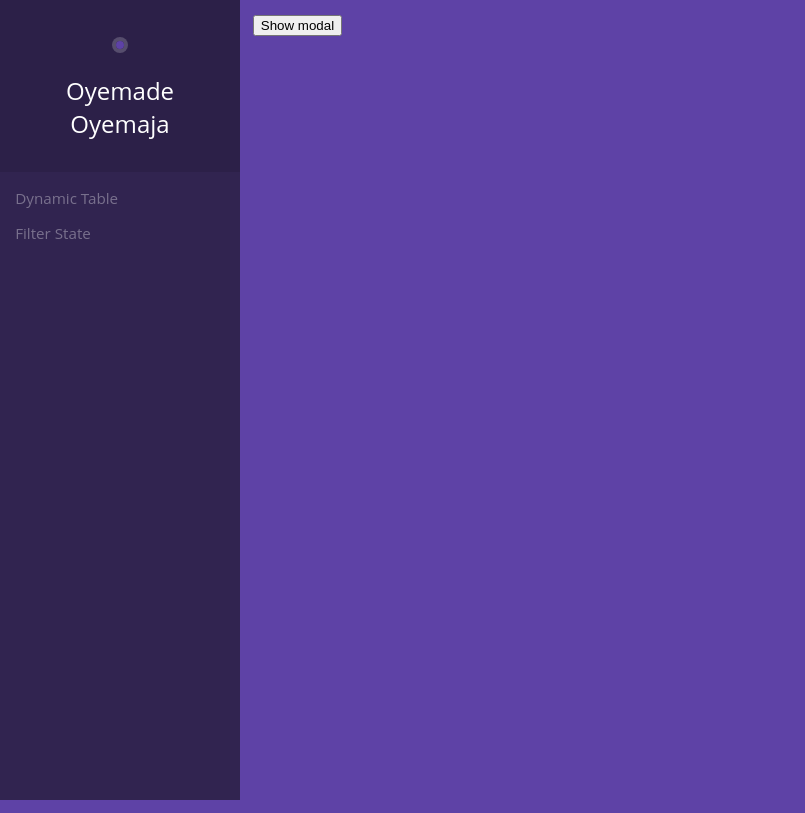
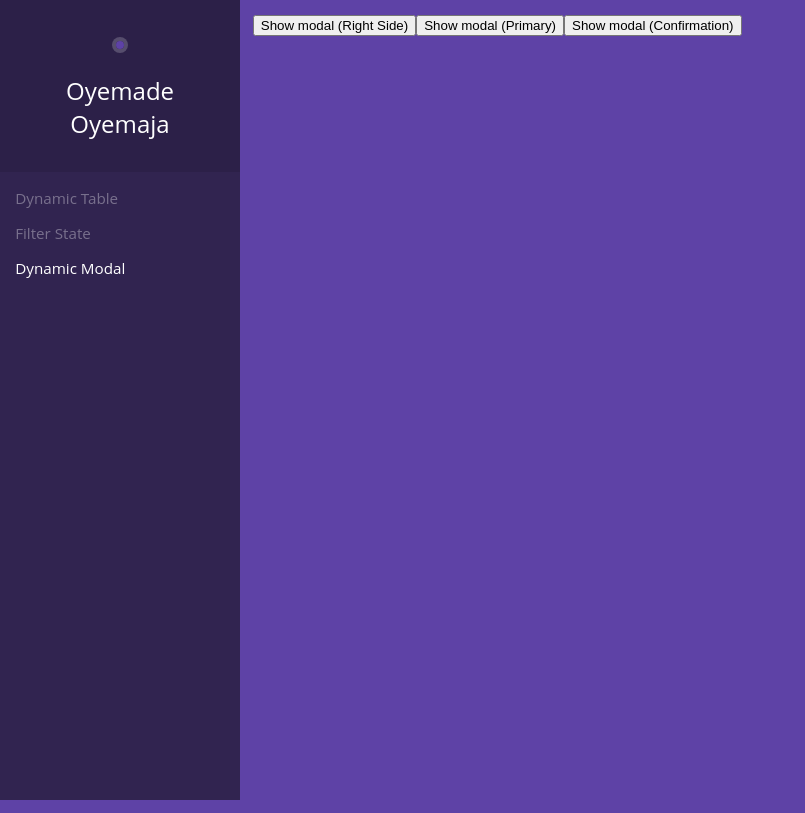
Before and after one commit to Oyemade/ng-sandbox, an Angular app: page /dynamicModal in a window 1280 px wide. Shown: the whole page, without its empty margins (0-805 px from the left). Built offline with nearby package versions, Linux system fonts and the light colour scheme.

Commit message:
feature: dynamic modal buttons

```diff
--- a/src/app/app.component.html
+++ b/src/app/app.component.html
@@ -13,9 +13,14 @@
         >Dynamic Table</a
       >
     </li>
-    <li tabindex="0">
+    <li tabindex="1">
       <a routerLinkActive="active" [routerLink]="['filterState']"
         >Filter State</a
+      >
+    </li>
+    <li tabindex="1">
+      <a routerLinkActive="active" [routerLink]="['dynamicModal']"
+        >Dynamic Modal</a
       >
     </li>
   </ul>
--- a/src/app/dynamic-modal/modals/modals.component.html
+++ b/src/app/dynamic-modal/modals/modals.component.html
@@ -1,4 +1,12 @@
-<button (click)="showModal = !showModal">Show modal</button>
+<button (click)="showModal = true; modalData.modalType = 'right-side'">
+  Show modal (Right Side)
+</button>
+<button (click)="showModal = true; modalData.modalType = 'primary'">
+  Show modal (Primary)
+</button>
+<button (click)="showModal = true; modalData.modalType = 'confirmation'">
+  Show modal (Confirmation)
+</button>
 
 <app-dynamic-modal
   *ngIf="showModal"
--- a/src/app/dynamic-modal/modals/modals.component.ts
+++ b/src/app/dynamic-modal/modals/modals.component.ts
@@ -11,14 +11,14 @@ export class ModalsComponent implements OnInit {
 
   // Modal Properties
   modalData: ModalMetaData = {
-    modalType: 'right-side',
+    modalType: 'confirmation',
     header: 'Hello World',
     subHeader: 'Dynamic modal in action...',
     buttonText: 'Submit',
   };
 
   // Button vaildation
-  buttonDisabled: 'VALID' | 'INVALID' = 'VALID';
+  buttonDisabled: 'VALID' | 'INVALID' = 'INVALID';
   constructor() {}
 
   ngOnInit(): void {}
```
